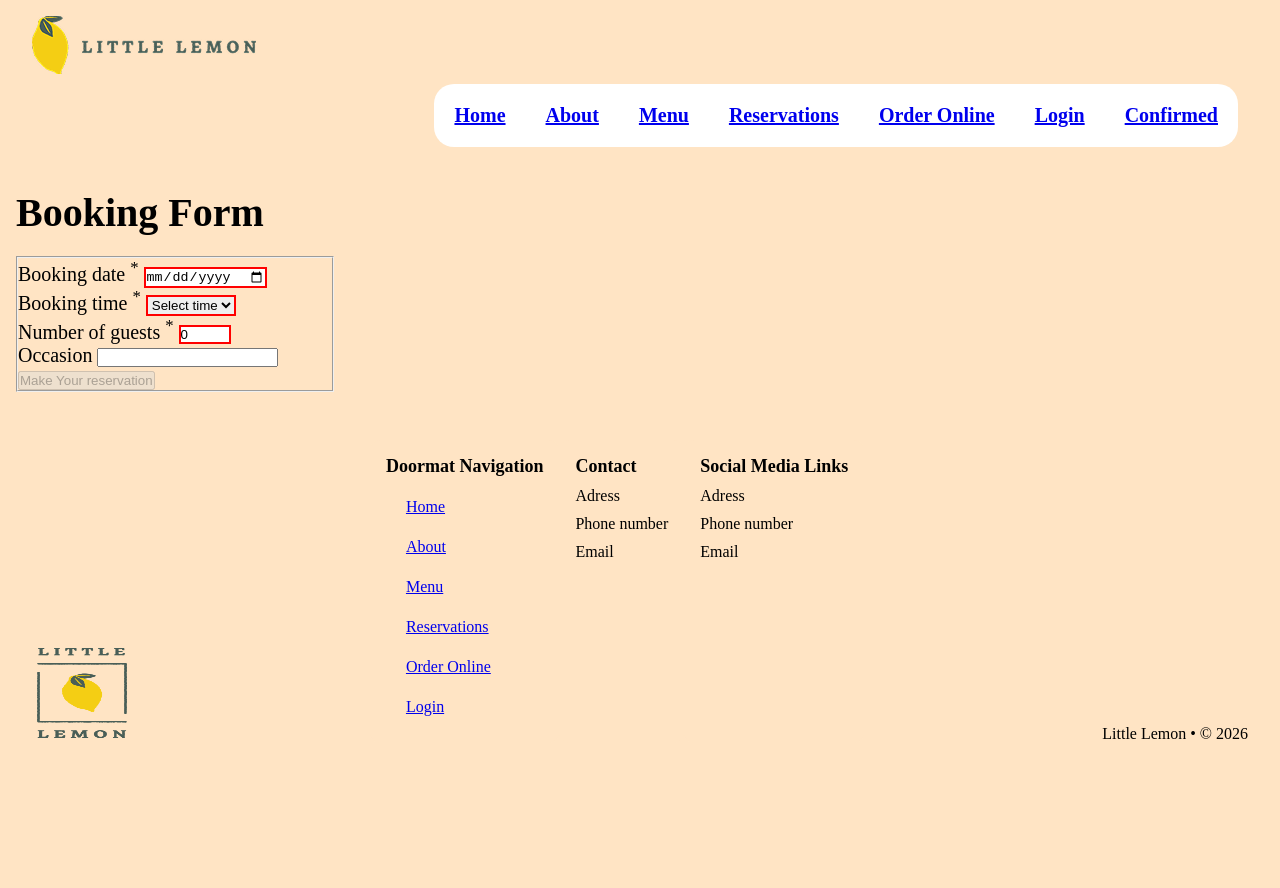
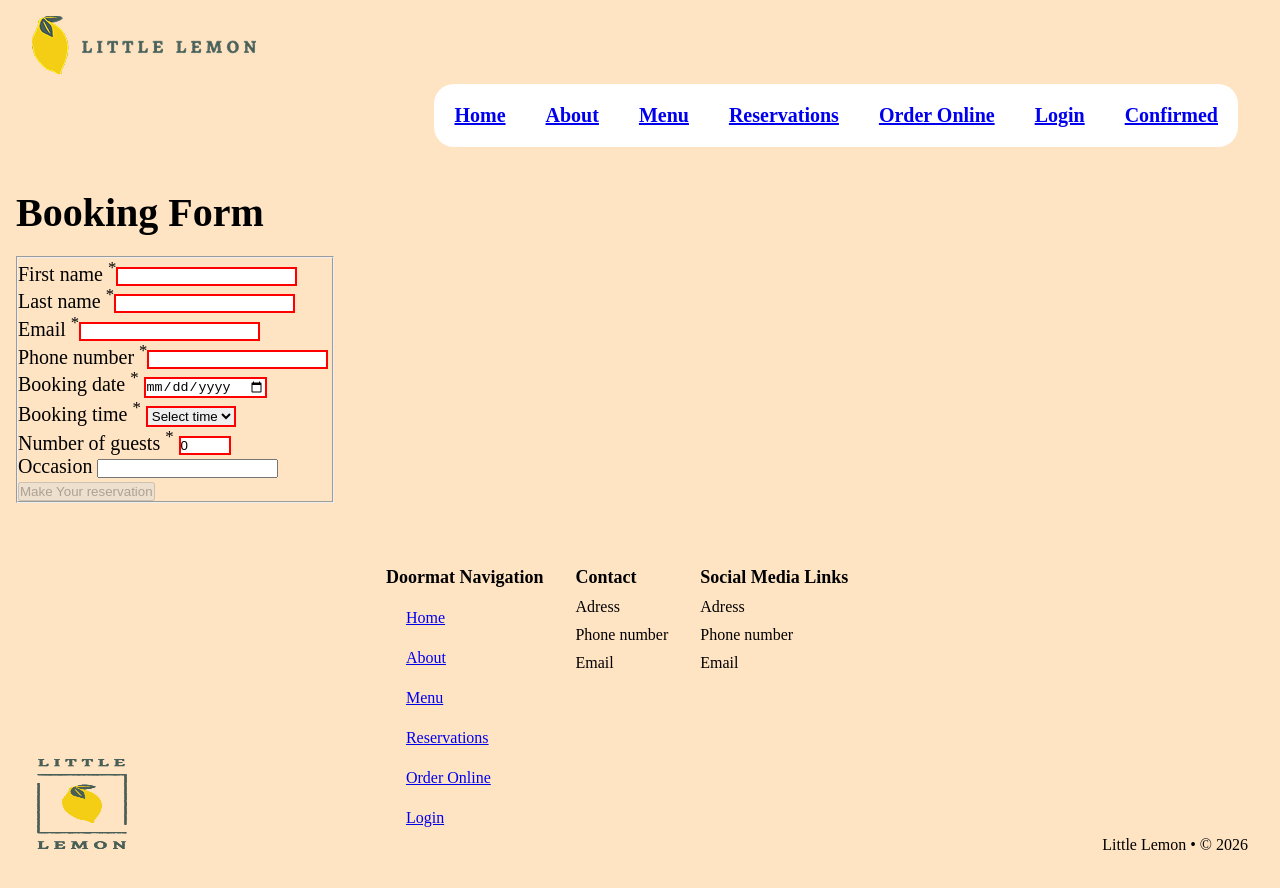
Before and after one commit to dominika-szeliga/portfolio-finish-project, a React (Create React App) app in the folder little-lemon/: page /reservations in a window 1280 px wide. Shown: the top 888 px of the page. Before the commit the page ends 815 px from the top, so only its background shows below. Built offline with nearby package versions, Linux system fonts and the light colour scheme.

Commit message:
tests and fields added to the form

```diff
--- a/little-lemon/src/BookingForm.js
+++ b/little-lemon/src/BookingForm.js
@@ -1,5 +1,6 @@
 import { useState } from "react";
 import React from "react";
+import { isFormValid } from "./validation";
 
 
 function BookingForm({ times, dispatch, submitForm }) {
@@ -20,7 +21,7 @@ function BookingForm({ times, dispatch, submitForm }) {
         clearForm();
     }
 
-    const getIsFormValid = () => {
+    /*const getIsFormValid = () => {
         const today = new Date();
         today.setHours(0, 0, 0, 0); //ustawiam dzisiejszą datę na początek dnia (00:00)
         return (
@@ -28,7 +29,8 @@ function BookingForm({ times, dispatch, submitForm }) {
             time !== '' &&
             date !=='' &&
             new Date(date) >= today);
-    }
+    } */
+   //aby zachować spójność z testami korzystam z mojej wydzielonej funkcji isFormValid()
 
     const clearForm = () => {
         setDate('');
@@ -43,6 +45,22 @@ function BookingForm({ times, dispatch, submitForm }) {
             <form style={{ display: 'grid', maxWidth: '350px', gap: '20px', fontSize: '20px', padding: '1rem' }} onSubmit={handleSubmit}>
                 <h1>Booking Form</h1>
                 <fieldset>
+                    <div className="Field">
+                        <label htmlFor="first_name">First name <sup>*</sup></label>
+                        <input type='text' name='first_name' id='first_name' minLength='3' maxLength='10' required/>
+                    </div>
+                    <div className='Field'>
+                        <label htmlFor="last_name">Last name <sup>*</sup></label>
+                        <input type='text' name='last_name' id='last_name' minLength='3' maxLength='12' required/>
+                    </div>
+                    <div className="Field">
+                        <label htmlFor="email">Email <sup>*</sup></label>
+                        <input type='email' name='email' id='email' required/>
+                    </div>
+                    <div className='Field'>
+                        <label htmlFor="phone_number">Phone number <sup>*</sup></label>
+                        <input type='tel' name='phone_number' id='phone_number' minLength='9' required/>
+                    </div>
                     <div className="Field">
                         <label htmlFor='booking_date'>Booking date <sup>*</sup> </label>
                         <input type='date' name='booking_date' id='booking_date' required value={date}
@@ -78,7 +96,7 @@ function BookingForm({ times, dispatch, submitForm }) {
                         </datalist>
                     </div>
                     <div>
-                        <button type='submit' disabled={!getIsFormValid()} >Make Your reservation</button>
+                        <button type='submit' disabled={!isFormValid(guests,time,date)} >Make Your reservation</button>
                     </div>
                 </fieldset>
 
```
Also changed, not shown: 1 other file (tests, documents, lock files or other folders).
